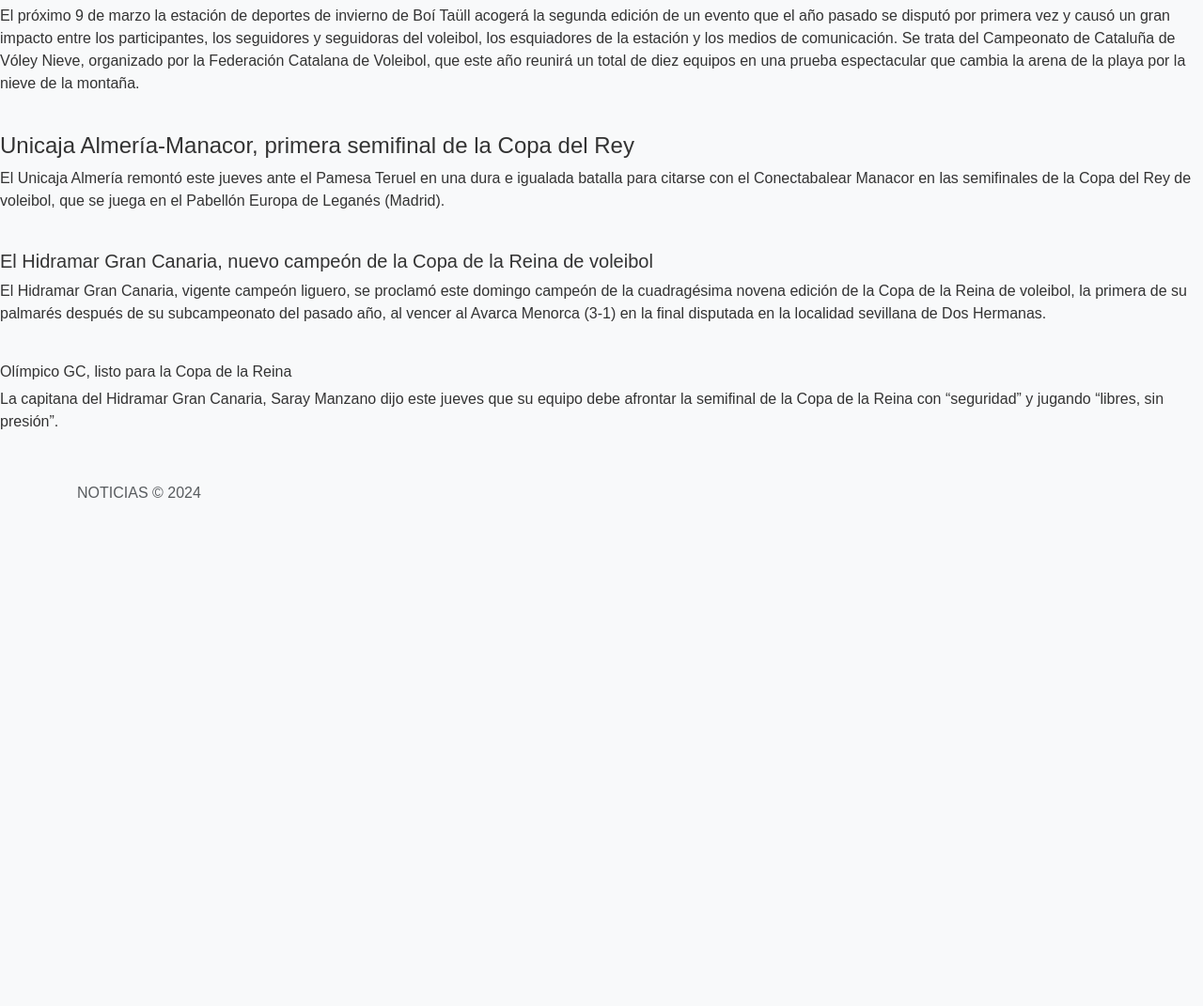
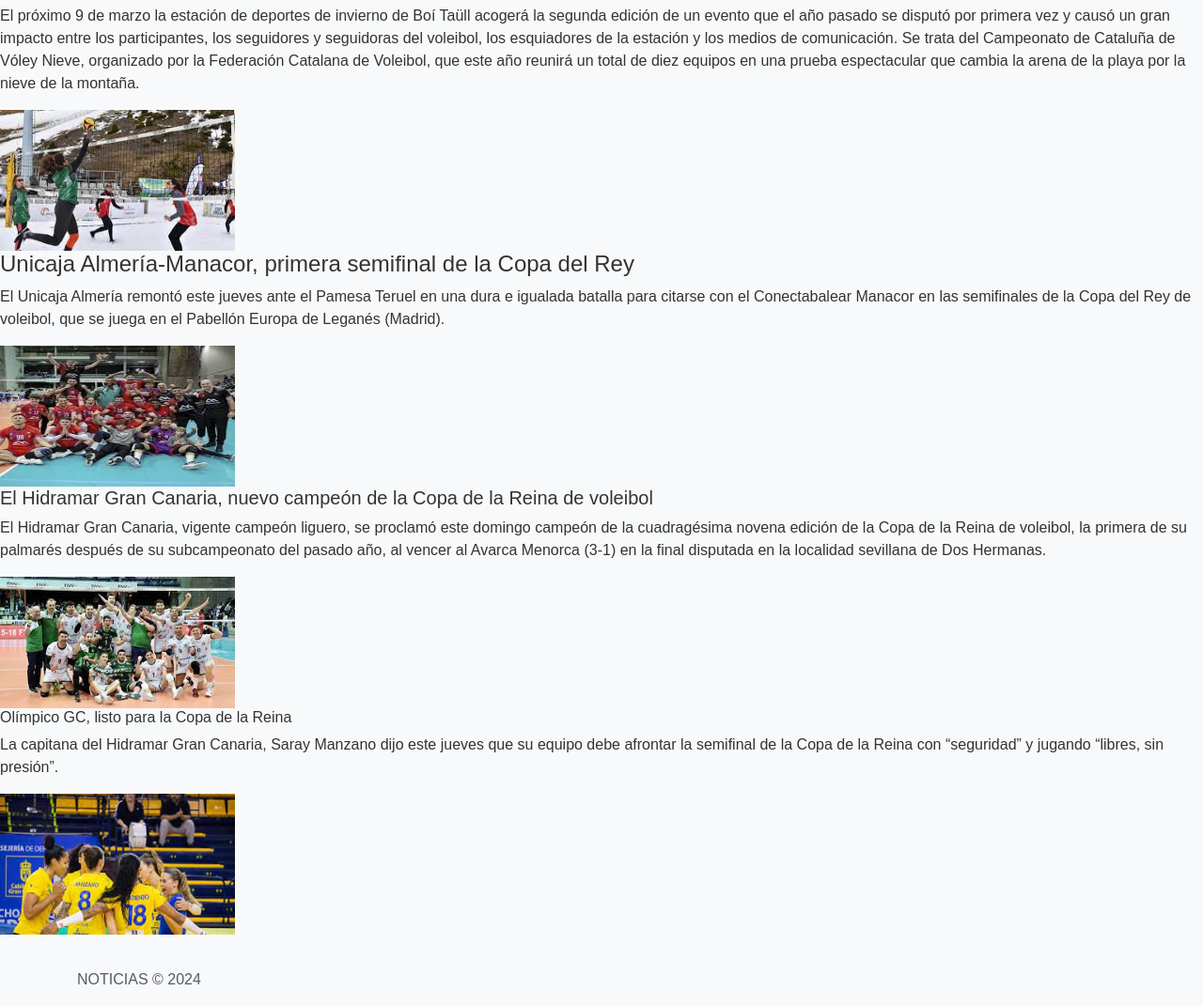
Before and after one commit to Dom1223/Noticias, a plain HTML site: page volibolt.html in a window 1280 px wide. Shown: the part 1197-2268 px from the top of the page at 94% size. Before the commit the page ends 1750 px from the top, so only its background shows below. Drawn offline with nearby package versions, Linux system fonts and the light colour scheme.

Commit message:
ejercicio 22

```diff
--- a/volibolt.html
+++ b/volibolt.html
@@ -102,21 +102,25 @@
         <p class="encabezado">
           El próximo 9 de marzo la estación de deportes de invierno de Boí Taüll acogerá la segunda edición de un evento que el año pasado se disputó por primera vez y causó un gran impacto entre los participantes, los seguidores y seguidoras del voleibol, los esquiadores de la estación y los medios de comunicación. Se trata del Campeonato de Cataluña de Vóley Nieve, organizado por la Federación Catalana de Voleibol, que este año reunirá un total de diez equipos en una prueba espectacular que cambia la arena de la playa por la nieve de la montaña.
         </p>
+        <img src="imagenes/S2.jpg" width="250" height="150">
         <br>
         <H4>Unicaja Almería-Manacor, primera semifinal de la Copa del Rey</H4>
         <p class="encabezado">
           El Unicaja Almería remontó este jueves ante el Pamesa Teruel en una dura e igualada batalla para citarse con el Conectabalear Manacor en las semifinales de la Copa del Rey de voleibol, que se juega en el Pabellón Europa de Leganés (Madrid).
         </p>
+        <img src="imagenes/S3.jpg" width="250" height="150">
         <br>
         <H5>El Hidramar Gran Canaria, nuevo campeón de la Copa de la Reina de voleibol</H5>
         <p class="encabezado">
           El Hidramar Gran Canaria, vigente campeón liguero, se proclamó este domingo campeón de la cuadragésima novena edición de la Copa de la Reina de voleibol, la primera de su palmarés después de su subcampeonato del pasado año, al vencer al Avarca Menorca (3-1) en la final disputada en la localidad sevillana de Dos Hermanas.
         </p>
+        <img src="imagenes/S4.jpg" width="250" heigth="150">
         <br>
         <H6>Olímpico GC, listo para la Copa de la Reina</H6>
         <p class="encabezado">
           La capitana del Hidramar Gran Canaria, Saray Manzano dijo este jueves que su equipo debe afrontar la semifinal de la Copa de la Reina con “seguridad” y jugando “libres, sin presión”.
         </p>
+        <img src="imagenes/S5.jpg" width="250" height="150">
       </div>
 
     </div>
```
Also changed, not shown: imagenes/S2.jpg (added), imagenes/S3.jpg (added), imagenes/S4.jpg (added), imagenes/S5.jpg (added).
